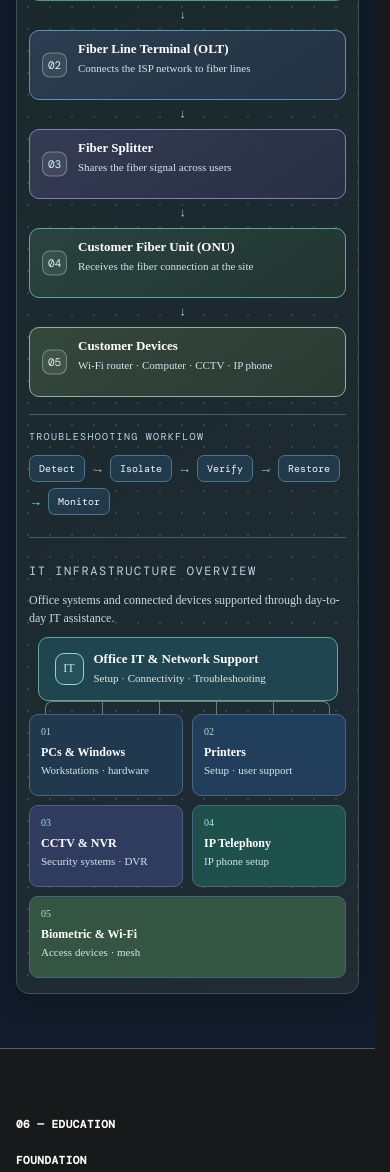
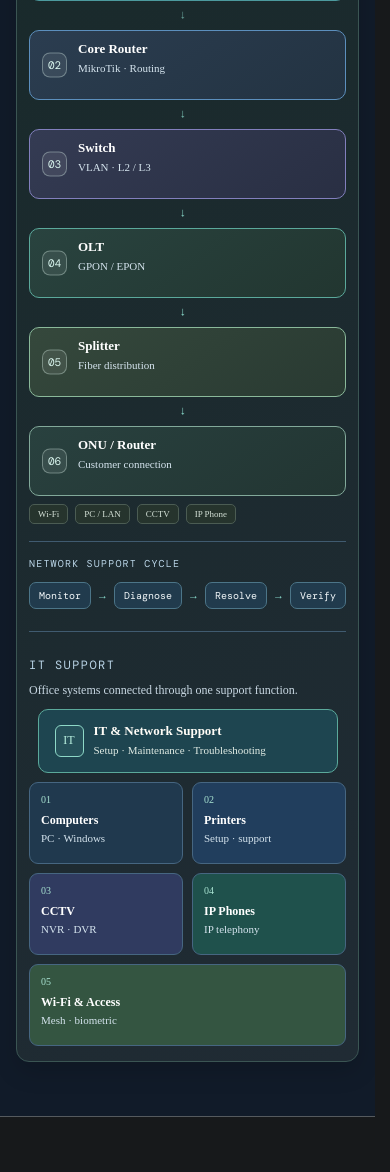
Before and after one commit to farhanahmedturjoy/farhanahmedportfolio, a plain HTML site: page index.html in a window 390 px wide. Shown: the part 4868-6040 px from the top of the page. Drawn offline with nearby package versions, Linux system fonts and the light colour scheme; a web font is replaced by a local one.

Commit message:
Refine compact animated ISP and IT topology

```diff
--- a/index.html
+++ b/index.html
@@ -2092,7 +2092,61 @@ section[id]{scroll-snap-align:none!important;scroll-margin-top:82px!important}
 }
 </style>
 
-</head>
+
+<style id="compact-animated-topology">
+.topology{padding:48px 0 72px}
+.topology .sectionhead{margin-bottom:26px;align-items:end}
+.topology-panel{position:relative;overflow:hidden;padding:clamp(16px,2.2vw,26px);border:1px solid #46534f;border-radius:14px;background:linear-gradient(135deg,#202a28,#1b2224 70%,#202b2a);box-shadow:0 12px 32px #0003}
+.topology-panel:before{content:"";position:absolute;inset:0;pointer-events:none;opacity:.13;background-image:radial-gradient(#a9c2b4 .7px,transparent .7px);background-size:18px 18px}
+.topology-label,.topology-flow,.topology-endpoints,.workflow,.it-overview{position:relative}
+.topology-label{display:flex;align-items:center;justify-content:space-between;color:#d3ddd5!important;font-size:10px;letter-spacing:.13em;margin-bottom:18px}
+.topology-live{display:inline-flex;align-items:center;gap:7px;color:#a9c9b5;font:9px "DM Mono",monospace}
+.topology-live i{width:6px;height:6px;border-radius:50%;background:#83d5a4;box-shadow:0 0 0 0 #83d5a455;animation:topologyPing 1.8s infinite}
+.topology-flow{display:flex;align-items:stretch;gap:7px}
+.topology-flow .node{position:relative;display:flex;flex:1 1 0;min-width:0;min-height:88px;flex-direction:column;justify-content:center;padding:11px 9px;border:1px solid #53645c;border-radius:9px;background:linear-gradient(155deg,#303d38,#25312e);transition:border-color .25s,transform .25s}
+.topology-flow .node:hover{border-color:#9bc6aa;transform:translateY(-3px)}
+.topology-flow .node b{display:grid;place-items:center;width:21px;height:21px;margin:0 0 8px;border:1px solid #83ae91;border-radius:6px;color:#a9d4b4;font:9px "DM Mono",monospace}
+.topology-flow .node strong{font-size:clamp(10px,1vw,13px);line-height:1.2;color:#fffdf7}
+.topology-flow .node small{font-size:9px;line-height:1.35;color:#c4d0c8;margin-top:5px}
+.topology-flow>i{display:grid;place-items:center;flex:0 0 12px;color:#9cc9aa;font-style:normal;font-size:15px;animation:topologyArrow 1.8s ease-in-out infinite}
+.topology-flow>i:nth-of-type(2){animation-delay:.15s}.topology-flow>i:nth-of-type(3){animation-delay:.3s}.topology-flow>i:nth-of-type(4){animation-delay:.45s}.topology-flow>i:nth-of-type(5){animation-delay:.6s}
+.topology-endpoints{display:flex;justify-content:flex-end;gap:7px;flex-wrap:wrap;margin-top:10px}
+.topology-endpoints span{padding:4px 8px;border:1px solid #4b5c53;border-radius:5px;color:#d4e1d7;background:#26342d;font:9px "DM Mono",monospace}
+.workflow{display:flex;align-items:center;gap:18px;margin-top:18px;padding-top:14px;border-top:1px solid #4b5b53}
+.workflow>span{color:#c4d0c8!important;font-size:9px;letter-spacing:.12em}
+.workflow p{display:flex;align-items:center;gap:7px;flex-wrap:wrap;margin:0}
+.workflow p b{display:inline-flex;align-items:center;min-height:25px;padding:4px 8px;border:1px solid #52645b;border-radius:5px;color:#f4f3eb;background:#293631;font:9px "DM Mono",monospace}
+.workflow em{color:#9bc9a8;font-size:11px}
+.it-overview{margin-top:19px;padding-top:16px;border-top:1px solid #4b5b53}
+.it-overview-head{display:flex;justify-content:space-between;align-items:center;gap:15px;margin-bottom:11px}
+.it-overview-head .mono{color:#c8d7cd;font-size:9px;letter-spacing:.12em}
+.it-overview-head p{margin:0;color:#b9c6be;font-size:10px}
+.it-hub{display:flex;align-items:center;gap:10px;width:max-content;max-width:100%;margin:0 auto 12px;padding:9px 14px;border:1px solid #66816f;border-radius:8px;background:#293a31}
+.it-hub-mark{display:grid;place-items:center;width:25px;height:25px;border-radius:6px;background:#42654f;color:#fff;font:10px "DM Mono",monospace}
+.it-hub strong{display:block;color:#fffdf7;font-size:11px}.it-hub small{display:block;color:#c4d0c8;font-size:9px}
+.it-endpoints{display:grid;grid-template-columns:repeat(5,minmax(0,1fr));gap:7px}
+.it-endpoint{padding:9px 10px;border:1px solid #4b5c53;border-radius:7px;background:#252f2c;min-width:0}
+.it-endpoint b{display:block;color:#a9d4b4;font:9px "DM Mono",monospace;margin-bottom:5px}
+.it-endpoint strong{display:block;color:#fffdf7;font-size:10px;line-height:1.25}
+.it-endpoint small{display:block;color:#c0ccc4;font-size:9px;margin-top:3px}
+@keyframes topologyPing{0%{box-shadow:0 0 0 0 #83d5a455}70%{box-shadow:0 0 0 6px #83d5a400}100%{box-shadow:0 0 0 0 #83d5a400}}
+@keyframes topologyArrow{0%,100%{opacity:.45;transform:translateX(-2px)}50%{opacity:1;transform:translateX(2px)}}
+@media(max-width:780px){
+ .topology{padding:30px 0 56px}.topology-panel{padding:16px 13px;border-radius:11px}
+ .topology-label{margin-bottom:13px}.topology-flow{display:flex;flex-direction:column;gap:5px}
+ .topology-flow .node{width:100%;min-height:0;padding:9px 12px 9px 43px;flex:none}
+ .topology-flow .node b{position:absolute;left:11px;top:50%;transform:translateY(-50%);margin:0}
+ .topology-flow .node strong{font-size:12px}.topology-flow .node small{font-size:9px;margin-top:2px}
+ .topology-flow>i{height:12px;flex:none;font-size:12px;transform:rotate(90deg);animation:topologyArrowMobile 1.8s ease-in-out infinite}
+ .topology-endpoints{justify-content:flex-start;margin-top:8px}
+ .workflow{align-items:flex-start;flex-direction:column;gap:8px;margin-top:14px;padding-top:12px}
+ .it-overview{margin-top:14px;padding-top:12px}.it-overview-head{display:block}.it-overview-head p{margin-top:3px}
+ .it-hub{margin-bottom:9px}.it-endpoints{grid-template-columns:repeat(2,minmax(0,1fr))}
+ .it-endpoint:last-child{grid-column:1/-1}
+}
+@keyframes topologyArrowMobile{0%,100%{opacity:.45;transform:rotate(90deg) translateX(-2px)}50%{opacity:1;transform:rotate(90deg) translateX(2px)}}
+@media(prefers-reduced-motion:reduce){.topology-live i,.topology-flow>i{animation:none!important}.topology-flow .node{transition:none}}
+</style></head>
 <body>
 <header><div class="wrap"><nav><a class="logo" href="#home">F<b>.</b>A</a><button class="menu-toggle" id="menuToggle" type="button" aria-label="Open navigation menu" aria-expanded="false" aria-controls="siteLinks"><span></span><span></span><span></span></button><div class="links" id="siteLinks"><a href="#profile">Profile</a><a href="#experience">Experience</a><a href="#projects">Projects</a><a href="#skills">Capabilities</a><a href="#education">Education</a><a href="#contact">Contact ↗</a></div><span class="navnote small">PORTFOLIO / 2026</span></nav></div></header>
 <main id="home">
@@ -2114,20 +2168,33 @@ section[id]{scroll-snap-align:none!important;scroll-margin-top:82px!important}
 <article class="skill reveal"><div class="skillnum">02</div><div><h3>IT Skills</h3><p>Practical computer, office technology, security-system, and end-user technical support.</p><div class="tags"><span class="tag">PC Setup & Troubleshooting</span><span class="tag">Hardware Diagnosis</span><span class="tag">Windows Support</span><span class="tag">Printer Setup & Support</span><span class="tag">CCTV Systems</span><span class="tag">NVR / DVR</span><span class="tag">IP Phone Setup</span><span class="tag">Biometric / Fingerprint Devices</span><span class="tag">Office IT Infrastructure</span><span class="tag">Wi-Fi & Mesh Router Setup</span><span class="tag">End-user Technical Support</span></div></div></article>
 </div></div></section>
 
-<section class="section topology" id="topology"><div class="wrap"><div class="sectionhead reveal"><span class="kicker">05 — Network flow</span><h2>Access network<br><em>to customer.</em></h2></div><div class="topology-panel reveal"><div class="topology-label mono">Typical ISP access topology</div><div class="topology-flow topology-flow-redesigned"><div class="node"><b>01</b><strong>Main Network Switch</strong><small>Distributes the network connection</small></div><i>→</i><div class="node"><b>02</b><strong>Fiber Line Terminal (OLT)</strong><small>Connects the ISP network to fiber lines</small></div><i>→</i><div class="node"><b>03</b><strong>Fiber Splitter</strong><small>Shares the fiber signal across users</small></div><i>→</i><div class="node"><b>04</b><strong>Customer Fiber Unit (ONU)</strong><small>Receives the fiber connection at the site</small></div><i>→</i><div class="node"><b>05</b><strong>Customer Devices</strong><small>Wi-Fi router · Computer · CCTV · IP phone</small></div></div><div class="workflow"><span class="mono">Troubleshooting workflow</span><p><b>Detect</b><em>→</em><b>Isolate</b><em>→</em><b>Verify</b><em>→</em><b>Restore</b><em>→</em><b>Monitor</b></p></div>
-<div class="it-overview" aria-label="IT infrastructure support overview">
-  <div class="it-overview-head"><span class="mono">IT infrastructure overview</span><p>Office systems and connected devices supported through day-to-day IT assistance.</p></div>
-  <div class="it-hub"><span class="it-hub-mark">IT</span><div><strong>Office IT &amp; Network Support</strong><small>Setup · Connectivity · Troubleshooting</small></div></div>
-  <div class="it-branches" aria-hidden="true"><span></span><span></span><span></span><span></span><span></span></div>
-  <div class="it-endpoints">
-    <div class="it-endpoint"><b>01</b><strong>PCs &amp; Windows</strong><small>Workstations · hardware</small></div>
-    <div class="it-endpoint"><b>02</b><strong>Printers</strong><small>Setup · user support</small></div>
-    <div class="it-endpoint"><b>03</b><strong>CCTV &amp; NVR</strong><small>Security systems · DVR</small></div>
-    <div class="it-endpoint"><b>04</b><strong>IP Telephony</strong><small>IP phone setup</small></div>
-    <div class="it-endpoint"><b>05</b><strong>Biometric &amp; Wi-Fi</strong><small>Access devices · mesh</small></div>
+<section class="section topology" id="topology"><div class="wrap">
+  <div class="sectionhead reveal"><span class="kicker">05 — Network flow</span><h2>ISP &amp; IT<br><em>infrastructure.</em></h2></div>
+  <div class="topology-panel reveal">
+    <div class="topology-label mono">ISP access network <span class="topology-live"><i></i> SIGNAL FLOW</span></div>
+    <div class="topology-flow topology-flow-redesigned">
+      <div class="node"><b>01</b><strong>Internet</strong><small>Upstream connection</small></div><i>→</i>
+      <div class="node"><b>02</b><strong>Core Router</strong><small>MikroTik · Routing</small></div><i>→</i>
+      <div class="node"><b>03</b><strong>Switch</strong><small>VLAN · L2 / L3</small></div><i>→</i>
+      <div class="node"><b>04</b><strong>OLT</strong><small>GPON / EPON</small></div><i>→</i>
+      <div class="node"><b>05</b><strong>Splitter</strong><small>Fiber distribution</small></div><i>→</i>
+      <div class="node"><b>06</b><strong>ONU / Router</strong><small>Customer connection</small></div>
+    </div>
+    <div class="topology-endpoints"><span>Wi-Fi</span><span>PC / LAN</span><span>CCTV</span><span>IP Phone</span></div>
+    <div class="workflow"><span class="mono">Network support cycle</span><p><b>Monitor</b><em>→</em><b>Diagnose</b><em>→</em><b>Resolve</b><em>→</em><b>Verify</b></p></div>
+    <div class="it-overview" aria-label="IT support systems">
+      <div class="it-overview-head"><span class="mono">IT support</span><p>Office systems connected through one support function.</p></div>
+      <div class="it-hub"><span class="it-hub-mark">IT</span><div><strong>IT &amp; Network Support</strong><small>Setup · Maintenance · Troubleshooting</small></div></div>
+      <div class="it-endpoints">
+        <div class="it-endpoint"><b>01</b><strong>Computers</strong><small>PC · Windows</small></div>
+        <div class="it-endpoint"><b>02</b><strong>Printers</strong><small>Setup · support</small></div>
+        <div class="it-endpoint"><b>03</b><strong>CCTV</strong><small>NVR · DVR</small></div>
+        <div class="it-endpoint"><b>04</b><strong>IP Phones</strong><small>IP telephony</small></div>
+        <div class="it-endpoint"><b>05</b><strong>Wi-Fi &amp; Access</strong><small>Mesh · biometric</small></div>
+      </div>
+    </div>
   </div>
-</div>
-</div></div></section>
+</div></section>
 <section class="section edu" id="education"><div class="wrap edugrid reveal"><div class="label">06 — Education<br><br>Foundation</div><div class="eduitem"><div class="education-brand"><img src="./assets/diu-logo.svg?v=2" alt="Dhaka International University logo"><div><h3>Computer Science & Engineering</h3><p>Dhaka International University · Bachelor’s degree · 2024</p></div></div><span class="mono">Academic background</span></div></div></section>
 <section class="contact" id="contact"><div class="wrap contactgrid"><span class="kicker">07 — Contact</span><div><h2>Good work<br>starts with <em>a hello.</em></h2><p>Interested in IT Support, NOC, Network Support, and ISP Operations roles. Let’s connect.</p><div class="actions"><a class="btn primary" href="mailto:farhanahmedturjoy@gmail.com">Email Farhan ↗</a><a class="btn" href="tel:+8801865121692">Call 01865121692 ↗</a><a class="btn" href="https://www.linkedin.com/in/farhanahmedcse/" target="_blank" rel="noreferrer">LinkedIn ↗</a><a class="btn" href="https://www.facebook.com/tr.turjoy.2025/" target="_blank" rel="noreferrer">Facebook ↗</a></div><a class="email" href="mailto:farhanahmedturjoy@gmail.com">farhanahmedturjoy@gmail.com</a></div></div></section>
 </main>
```
